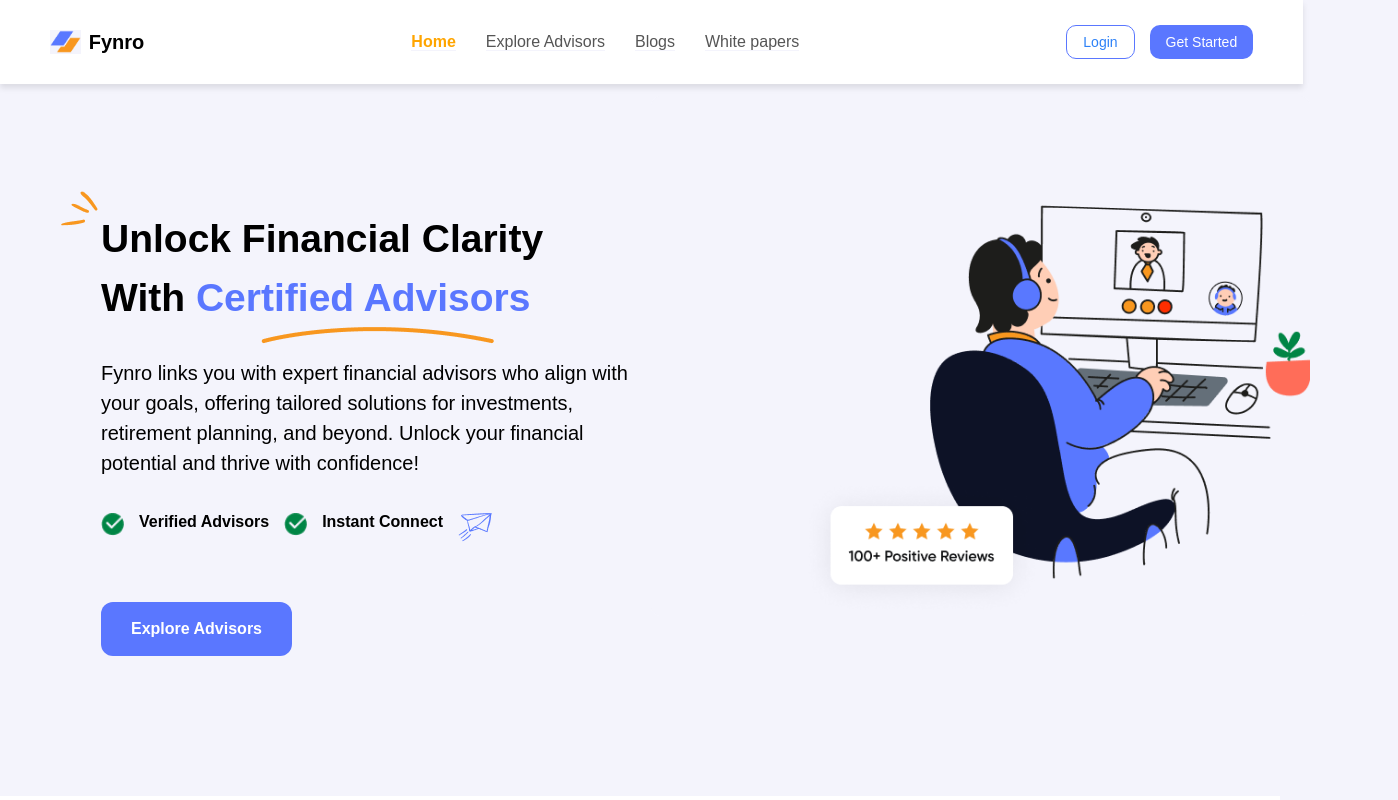
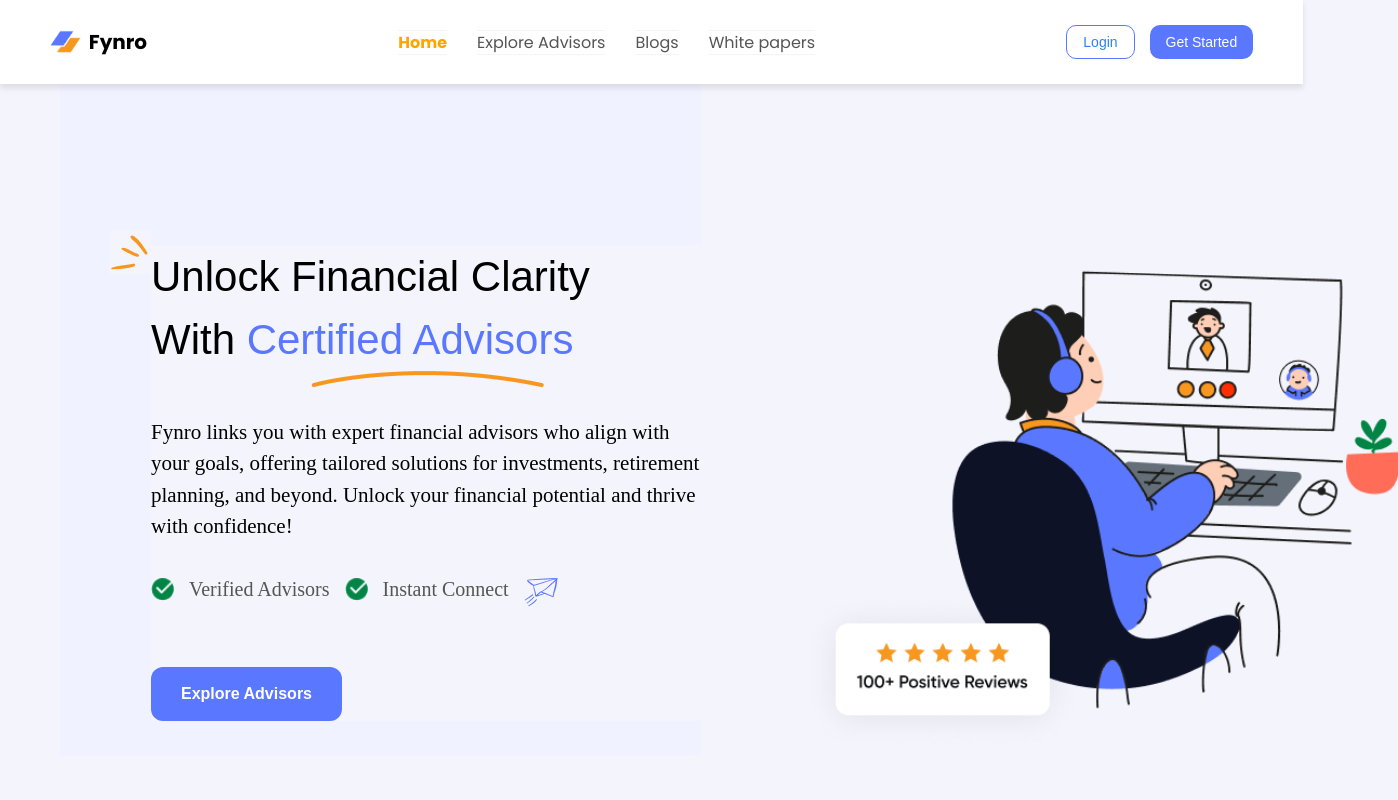
Before and after one commit to prashanna2005/crayon-d, a plain HTML site: page index.html in a window 1280 px wide. Shown: the top 800 px of the page, 1398 px wide, since content can reach past the window. Drawn offline with Linux system fonts and the light colour scheme; a web font is replaced by a local one.

Commit message:
fourpagesalignment

```diff
--- a/index.html
+++ b/index.html
@@ -11,7 +11,7 @@
     <nav class="navbar">
         <div class="logo">
             <img src="./Logo.png">
-            <span>Fynro</span>
+            <span class="Fynro">Fynro</span>
         </div>
         <ul class="nav-links">
             <li><a href="#" class="active">Home</a></li>
@@ -42,7 +42,6 @@
                 <img src="./tick.png" class="tick2">
                 <span> Instant Connect </span>
                 <img src="./send.png" class="send">
-
             </div>
             <button class="btn">Explore Advisors</button>
         </div>
@@ -52,11 +51,11 @@
     </div>
     <!-- second page -->
     <section class="watch-actions-section">
+
         <h2 class="watch">Watch Our Actions</h2>
         <div class="video-container">
-            <img src="./youtube thumbnail.png" class="video-thumbnail">
+            <img src="./secondpage.png" class="video-thumbnail">
             <img src="./utubeiconog.png" class="videobutton">
-            <div class="video-title">Video Title display here</div>
         </div>
     </section>
 
@@ -113,7 +112,7 @@
 <div class="head">
     <h2 class="class">Get Connected With Advisor In Just 3 Easy Steps</h2>
 </div>
-<section class="steps-section">
+<div class="steps-section">
     <div class="fifthstep">
         <div class="step">
             <span class="step-label">Step 1</span>
@@ -134,6 +133,6 @@
     <div class="image-containerfifth">
         <img src="./5thpageOG.png">
     </div>
-</section>
+</div>
 </body>
 </html>
--- a/style.css
+++ b/style.css
@@ -1,24 +1,22 @@
-* {
+@import url('https://fonts.googleapis.com/css2?family=Poppins:ital,wght@0,100;0,200;0,300;0,400;0,500;0,600;0,700;0,800;0,900;1,100;1,200;1,300;1,400;1,500;1,600;1,700;1,800;1,900&display=swap');
+@import url('https://fonts.cdnfonts.com/css/gilroy-bold');* {
     margin: 0;
     padding: 0;
-    font-family: Arial, sans-serif;
     background-color: #F4F4FC;
-}
-span{
-    background: white;
 }
 .navbar {
     display: flex;
     justify-content: space-between;
     align-items: center;
     padding: 25px 50px;
-    background: white;
+    background-color:rgb(255, 255, 255);
     position: fixed;
     top: 0;
     left: 0;
     width: 94%;
     z-index: 1000;
-    box-shadow: 0 4px 6px rgba(0, 0, 0, 0.1); /* Optional: Adds a subtle shadow */
+    box-shadow: 0 4px 6px rgba(0, 0, 0, 0.1);
+    font-family: "Poppins", sans-serif;
 }
 
 
@@ -27,46 +25,50 @@ span{
     align-items: center;
     font-size: 20px;
     font-weight: bold;
-    background: white;
+    background-color: white;
 }
 
 .logo img {
     height: 24px;
     margin-right: 8px;
+    background-color: white;
 }
 .nav-links {
     list-style: none;
     display: flex;
     gap: 30px;
-    background: white;
+    background-color: white;
 }
 
 .nav-links li a {
     text-decoration: none;
     color: #555;
     font-size: 16px;
-    background: white;
+    background-color: white;
 }
 .nav-links .active {
     color: orange;
     font-weight: bold;
-    background: white;
+    background-color: white;
 }
 .buttons {
     display: flex;
     gap: 15px;
-    background: white;
+    background-color: white;
 }
 
 button {
     padding: 8px 16px;
     border-radius: 10px;
     font-size: 14px;
+    background-color: white;
 }
 .login {
-    background: white;
     color: #2d81f7;
     border: 1px solid #5a77ff;
+}
+.Fynro{
+    background-color: white;
 }
 .get-started {
     background: #5a77ff;
@@ -74,13 +76,18 @@ button {
     border: none;
 }
 /* Main Container */
+.container h1{
+    font-family: 'Gilroy-Bold', sans-serif;
+    font-weight: 400;
+    font-size: 42px;
+}
 .container {
     display: flex;
     align-items: center;
     max-width: 1100px;
     margin: 60px;
     right: 100px;
-    background-color: #F4F4FC;
+    background-color: #f0f2ff;
     width: 100%;
 }
 
@@ -97,10 +104,11 @@ h1 {
 }
 
 p {
-    font-size: 20px;
+    font-size: 21px;
+    font-weight: 400;
     color: black;
     line-height: 1.5;
-    margin-top: 10px;
+    margin-top: 25px;
 }
 .tick{
     height:23px
@@ -112,7 +120,9 @@ p {
     display: flex;
     gap: 15px;
     margin: 35px 0;
-    font-weight: 600;
+    font-weight: 200;
+    color: rgba(85, 85, 85, 1);
+    font-size: 20px;
 }
 
 .btn {
@@ -126,10 +136,9 @@ p {
     margin-top: 25px;
 }
 .image-container img {
-    width: 100%;
-    padding-top: 100px;
-    padding-left:150px ;
-    border-radius: 10px;
+    width: 130%;
+    padding-top: 200px;
+    padding-left:100px ;
 }
 .highlight{
     background-color: #F4F4FC;
@@ -139,7 +148,8 @@ p {
     margin-left: 160px;
 }
 .leterup{
-    margin-bottom: 300px;
+    margin-bottom: 310px;
+    margin-left: 50px;
 }
 .features span{
     background-color: #F4F4FC;
@@ -148,13 +158,14 @@ p {
 .watch{
     margin-top: 95px;
     background-color: white;
+    font-family: Gilroy-Bold;
 }
 .video-thumbnail{
     margin-top: 45px;
 }
 .watch-actions-section {
     text-align: center;
-    padding: 50px ;
+    padding: 74px ;
 }
 .video-container {
     position: relative;
@@ -170,18 +181,6 @@ p {
     border-radius: 50%;
     background: none;
 }
-.video-title {
-    position: absolute;
-    bottom: 0px;
-    width: 95%;
-    background: black;
-    color: white;
-    padding: 25px;
-    text-align: left;
-    font-size: 16px;
-    font-weight: 500;
-    border-radius: 10px;
-}
 .watch-actions-section{
     margin-top: 140px;
     background-color: white;
@@ -190,7 +189,9 @@ p {
 /* third-page */
 .third{
     text-align: center;
-    margin-top: 100px;
+    margin-top: 110px;
+    font-family: Gilroy-Bold;
+    font-weight: 600;
 }
 .all{
     display: grid;
@@ -198,11 +199,13 @@ p {
     row-gap: 100px;
     column-gap: 50px;
     justify-content: space-around;
-    padding: 50px 90px 90px 90px;
+    padding: 70px 170px 70px 170px;
     margin-left: 100px;
 }
 .common h3{
     margin-top: 20px;
+    font-size: 20px;
+    font-family: 'Gilroy-Medium', sans-serif;
 }
 
 /* fourth page */
@@ -219,12 +222,11 @@ p {
     text-align: center;
     font-size: 17px;
     font-weight: 550px;
-}
-.arrow{
-    margin-left: 640px;
+    font-family: 'Gilroy-Medium', sans-serif;
 }
 .ipodhiku{
-    margin-top: 70px;
+    margin-top: 100px;
+    font-family: Gilroy-Bold;
 }
 /* fifth page */
 .steps-section {
```
Also changed, not shown: secondpage.png (added), secondpageiconleft.png (added).
